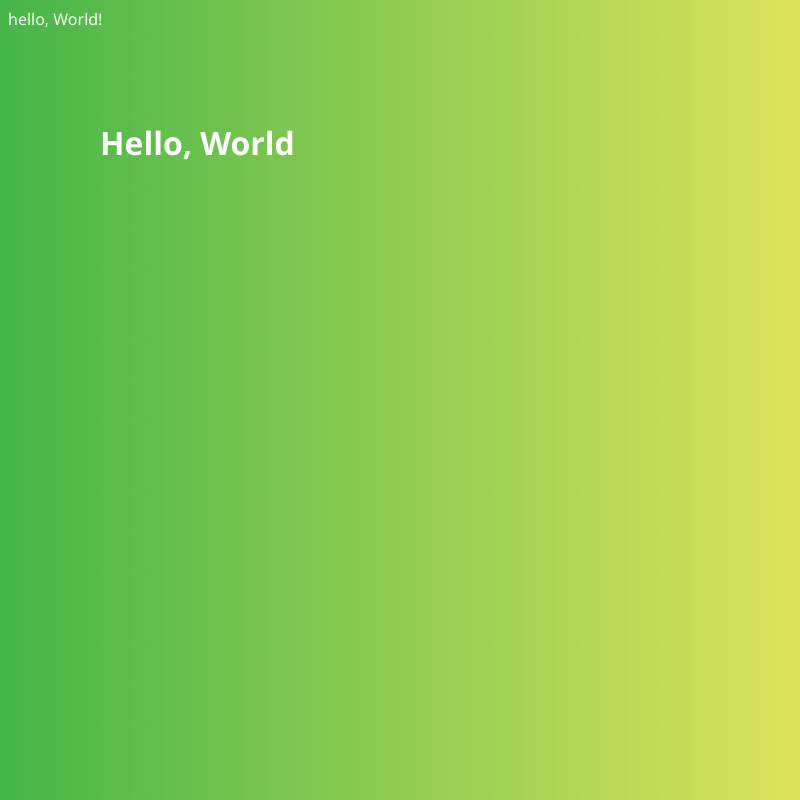
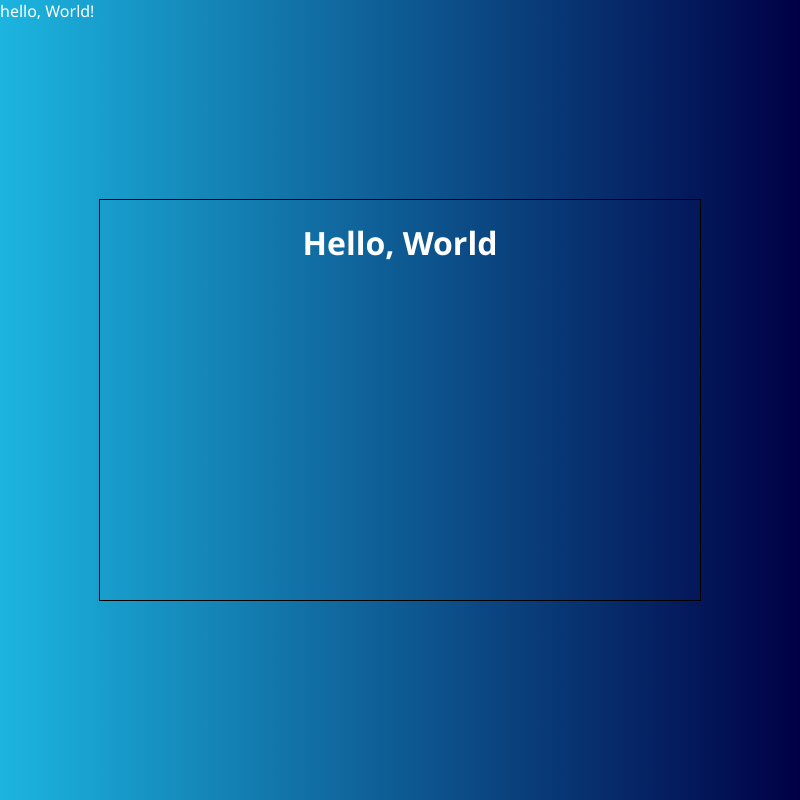
Before and after one commit to rkrmr33/test1, an Electron app: page windows/index.html in a window 800 px wide. Drawn offline with Linux system fonts and the light colour scheme.

Commit message:
some style changes and made app frameless

```diff
--- a/app.js
+++ b/app.js
@@ -5,7 +5,7 @@ const url = require('url');
 let win;
 
 function createWindow() {
-    win = new BrowserWindow({width:800, height:600, show: false});
+    win = new BrowserWindow({width:800, height:600, show: false, frame: false});
 
     win.loadURL(url.format({
         protocol: 'file:',
--- a/style/index.css
+++ b/style/index.css
@@ -1,18 +1,24 @@
 body{
-  background: #DCE35B;  /* fallback for old browsers */
-  background: -webkit-linear-gradient(to right, #45B649, #DCE35B);  /* Chrome 10-25, Safari 5.1-6 */
-  background: linear-gradient(to right, #45B649, #DCE35B); /* W3C, IE 10+/ Edge, Firefox 16+, Chrome 26+, Opera 12+, Safari 7+ */
+  background: #000046;
+  background: -webkit-linear-gradient(to right, #1CB5E0, #000046);
+  background: linear-gradient(to right, #1CB5E0, #000046);
 
+  margin: 0px;
+  padding: 0px;
   color: White;
   font-family: Segoe UI
 }
 
 .main-div{
-  width: 600;
-  height: 400;
-  position: absolute;
-  left: 100px;
-  top:100px;
+  border: 1px solid black;
+  width: 600px;
+  height: 400px;
+  padding:0px;
+  position:absolute;
+  left:0; right:0;
+  top:0; bottom:0;
+  margin:auto;
+
   text-align: center;
   vertical-align: center;
 }
```
